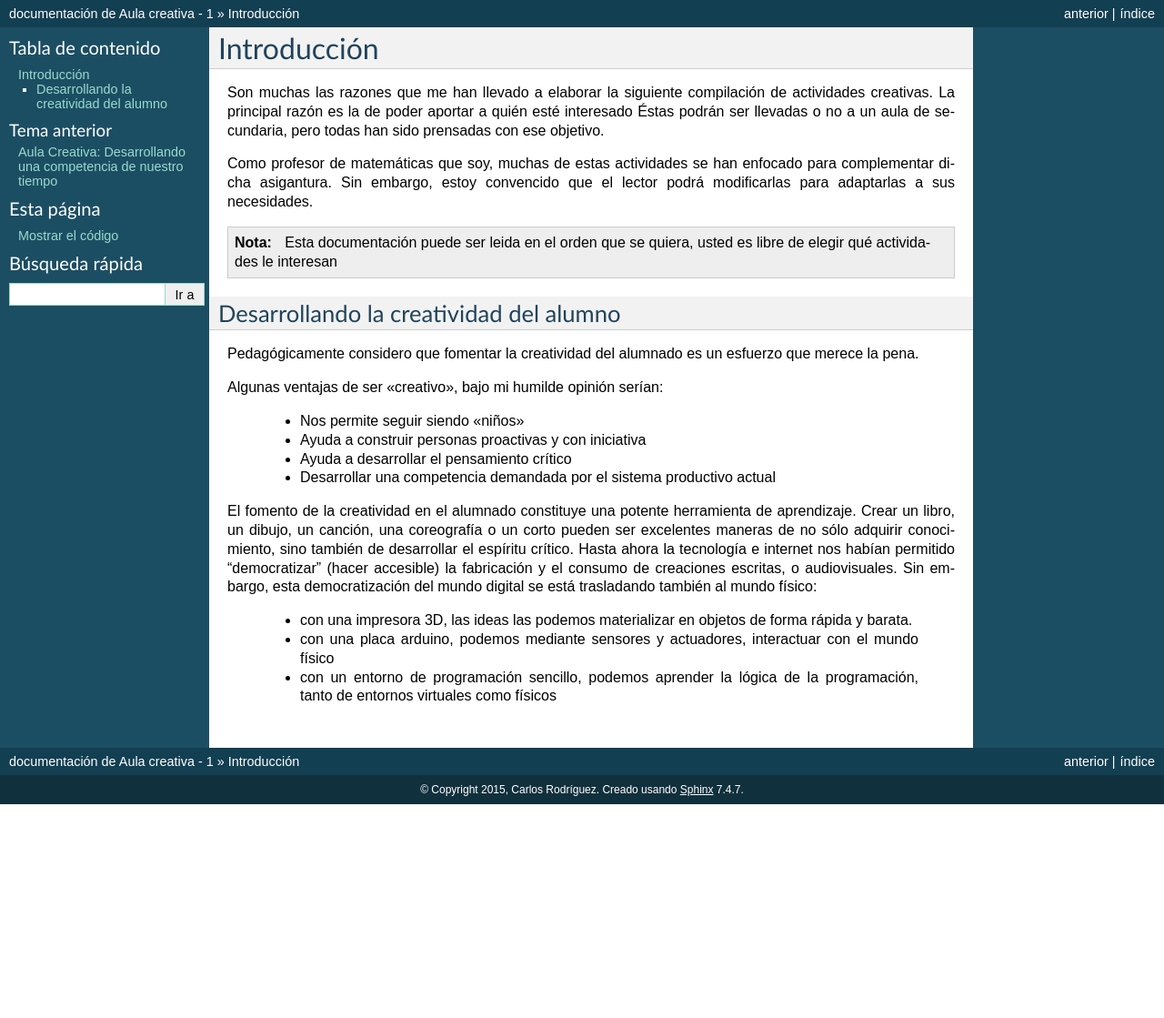
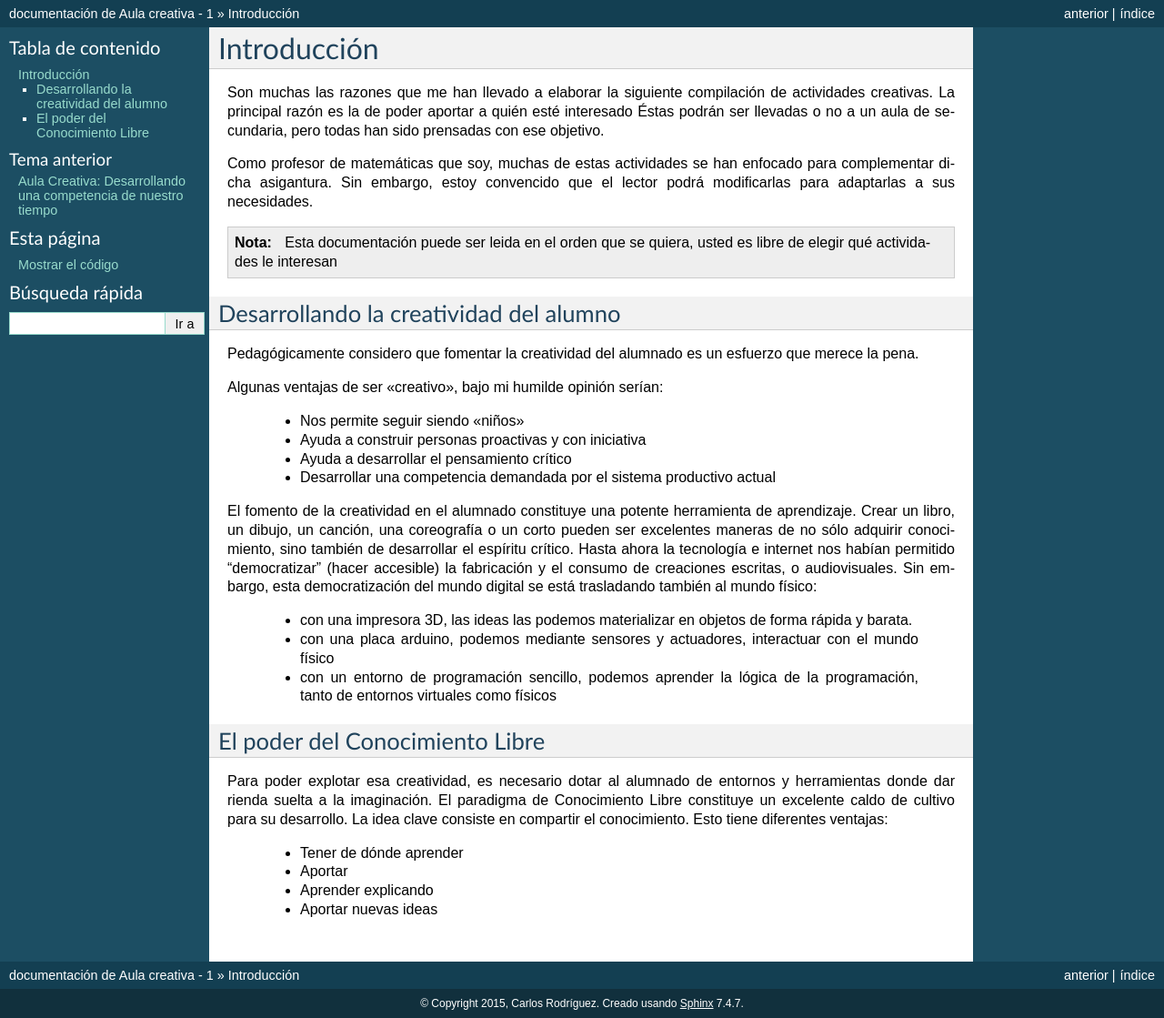
Before and after one commit to es3a10/aula_creativa, a Sphinx documentation site: the page built from docs/introduccion.rst, in a window 1280 px wide. Shown: the whole page at 91% size. Built offline with Sphinx 7.4.7, drawn with Linux system fonts in a browser that asks for light colours; before the commit the page ends 900 px from its top, so only the background shows below that.

Commit message:
Update introduccion.rst

```diff
--- a/docs/introduccion.rst
+++ b/docs/introduccion.rst
@@ -31,3 +31,14 @@ Sin embargo, esta democratización del mundo digital se está trasladando tambi
 	- con una impresora 3D, las ideas las podemos materializar en objetos de forma rápida y barata.
 	- con una placa arduino, podemos mediante sensores y actuadores, interactuar con el mundo físico
 	- con un entorno de programación sencillo, podemos aprender la lógica de la programación, tanto de entornos virtuales como físicos
+
+El poder del Conocimiento Libre
+===============================
+Para poder explotar esa creatividad, es necesario dotar al alumnado de entornos y herramientas donde dar rienda
+suelta a la imaginación. El paradigma de Conocimiento Libre constituye un excelente caldo de cultivo para su desarrollo.
+La idea clave consiste en compartir el conocimiento. Esto tiene diferentes ventajas:
+
+    - Tener de dónde aprender
+    - Aportar
+    - Aprender explicando
+    - Aportar nuevas ideas
```
